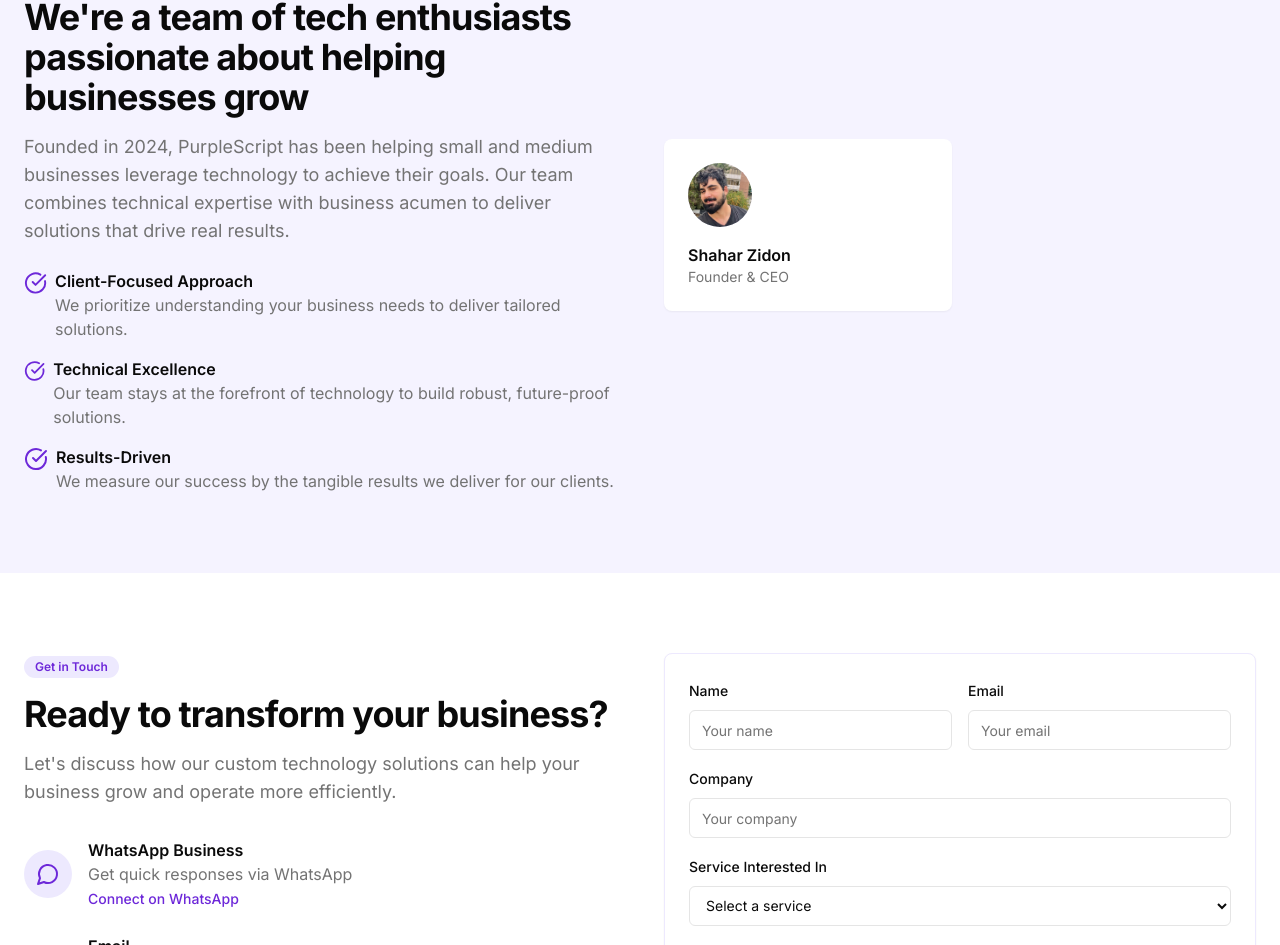
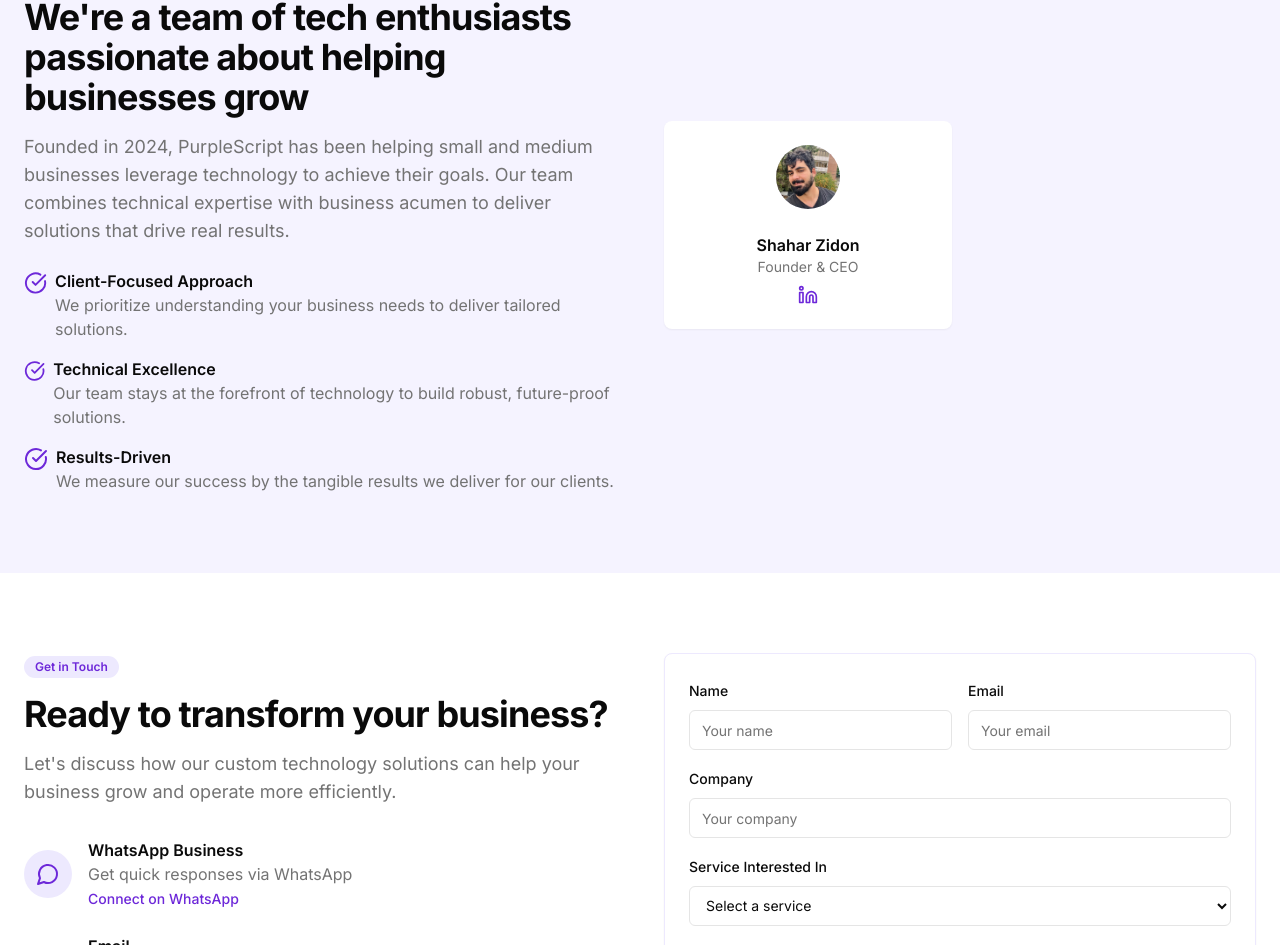
Before and after one commit to PurpleScript/PurpleScript.dev, a Next.js app: page / in a window 1280 px wide. Shown: the part 3051-3996 px from the top of the page. Built offline with nearby package versions, Linux system fonts and the light colour scheme.

Commit message:
feature - add linkedin

```diff
--- a/app/page.tsx
+++ b/app/page.tsx
@@ -15,7 +15,9 @@ import {
   MessageCircle,
   ShoppingBag,
   Zap,
+  Linkedin,
 } from "lucide-react";
+import Link from "next/link";
 
 // TODO: divide the sections into components
 export default function Home() {
@@ -518,9 +520,21 @@ export default function Home() {
             <div className="grid grid-cols-2 gap-4">
               <div className="space-y-4">
                 <div className="bg-white rounded-lg p-6 shadow-sm">
-                  <ProfilePicture />
-                  <h4 className="font-semibold">Shahar Zidon</h4>
-                  <p className="text-sm text-muted-foreground">Founder & CEO</p>
+                  <div className="flex flex-col items-center text-center">
+                    <ProfilePicture />
+                    <h4 className="font-semibold mt-2">Shahar Zidon</h4>
+                    <p className="text-sm text-muted-foreground">
+                      Founder & CEO
+                    </p>
+                    <Link
+                      href="https://www.linkedin.com/in/shahar-zidon/"
+                      target="_blank"
+                      rel="noopener noreferrer"
+                      className="mt-2 text-purple-700 hover:text-purple-800 transition-colors"
+                    >
+                      <Linkedin className="h-5 w-5" />
+                    </Link>
+                  </div>
                 </div>
                 {/* <div className="bg-white rounded-lg p-6 shadow-sm">
                   <div className="w-16 h-16 rounded-full bg-purple-100 flex items-center justify-center mb-4">
```
